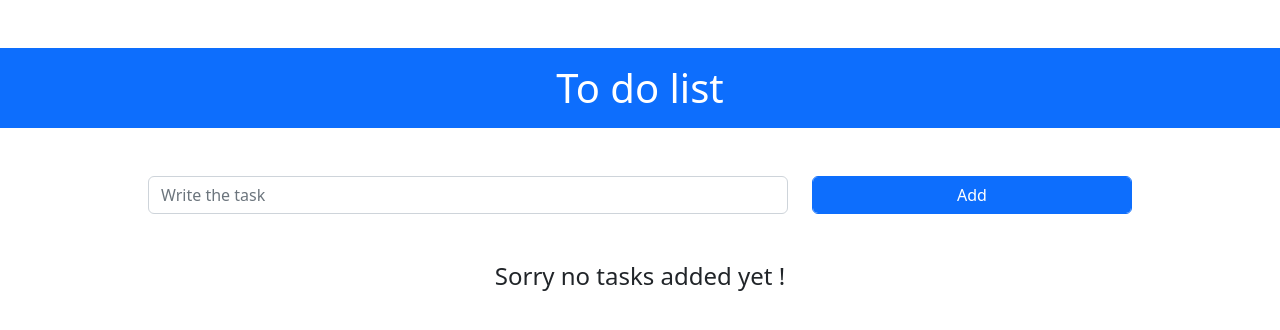
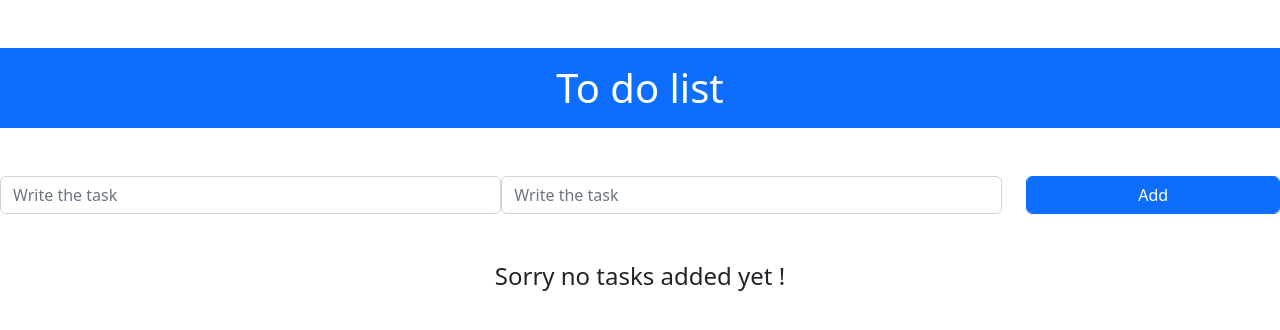
Before and after one commit to pawan-s19/reacttaskfirst, a React (Create React App) app: page / in a window 1280 px wide. Shown: the top 330 px of the page. Built offline with nearby package versions, Linux system fonts and the light colour scheme.

Commit message:
added minor change

```diff
--- a/src/App.js
+++ b/src/App.js
@@ -4,13 +4,14 @@ import { v4 as uuidv4 } from "uuid";
 const App = () => {
   const [task, setTask] = useState({
     name: "",
+    address: "",
     id: "",
   });
 
   const [list, setList] = useState([]);
 
   const changeHandler = (e) => {
-    setTask({ ...task, name: e.target.value });
+    setTask({ ...task, [e.target.name]: e.target.value });
   };
 
   const submitHandler = (e) => {
@@ -22,6 +23,7 @@ const App = () => {
   const deleteHandler = (id) => {
     setList(list.filter((e) => e.id !== id));
   };
+
   return (
     <>
       <h1 className="text-center bg-primary text-white p-3 mt-5">To do list</h1>
@@ -35,6 +37,15 @@ const App = () => {
           placeholder="Write the task"
           onChange={changeHandler}
           value={task.name}
+          name="name"
+        ></input>
+        <input
+          className="form-control w-50"
+          type="text"
+          placeholder="Write the task"
+          onChange={changeHandler}
+          value={task.address}
+          name="address"
         ></input>
         <input
           className="form-control btn btn-primary w-25 ms-4"
```
